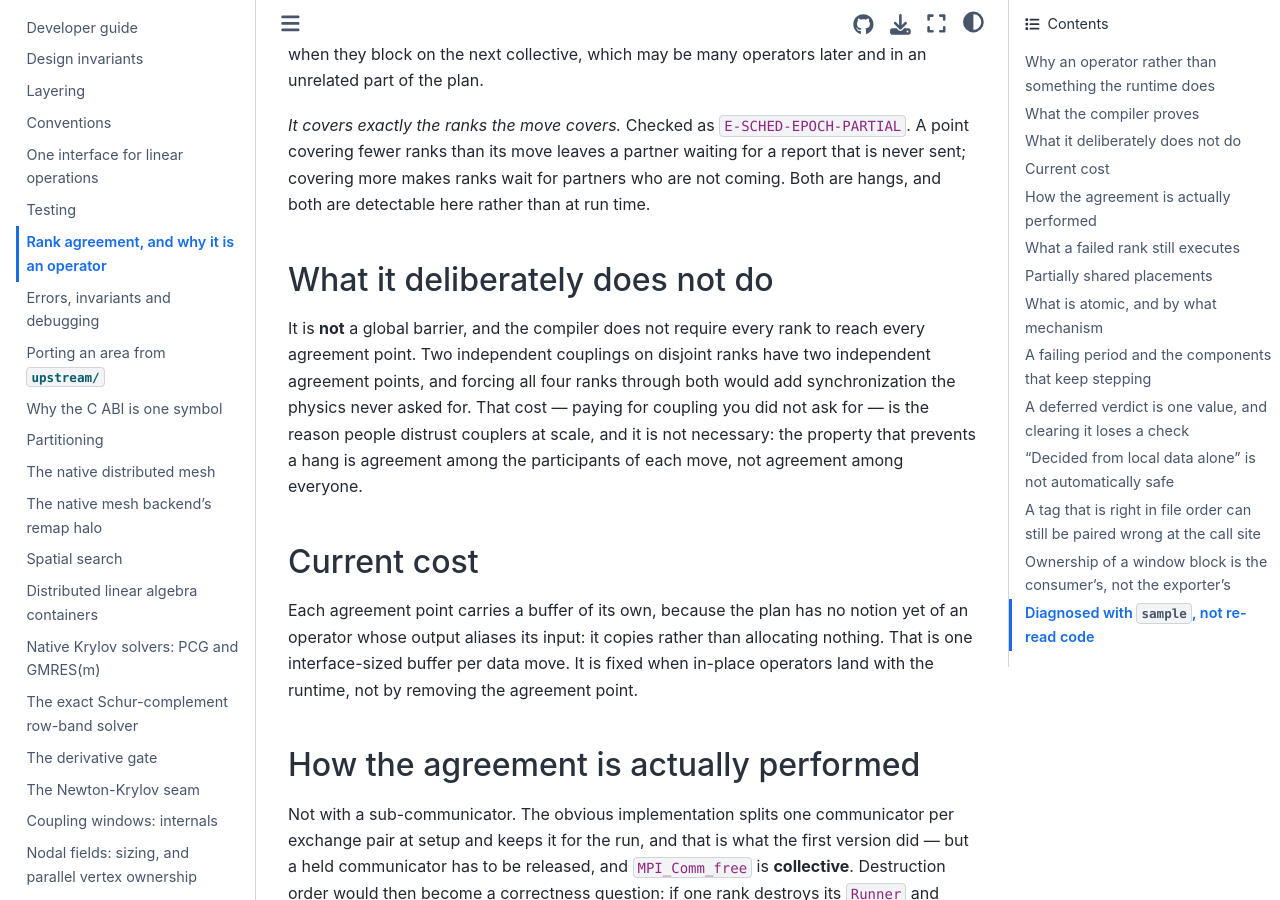
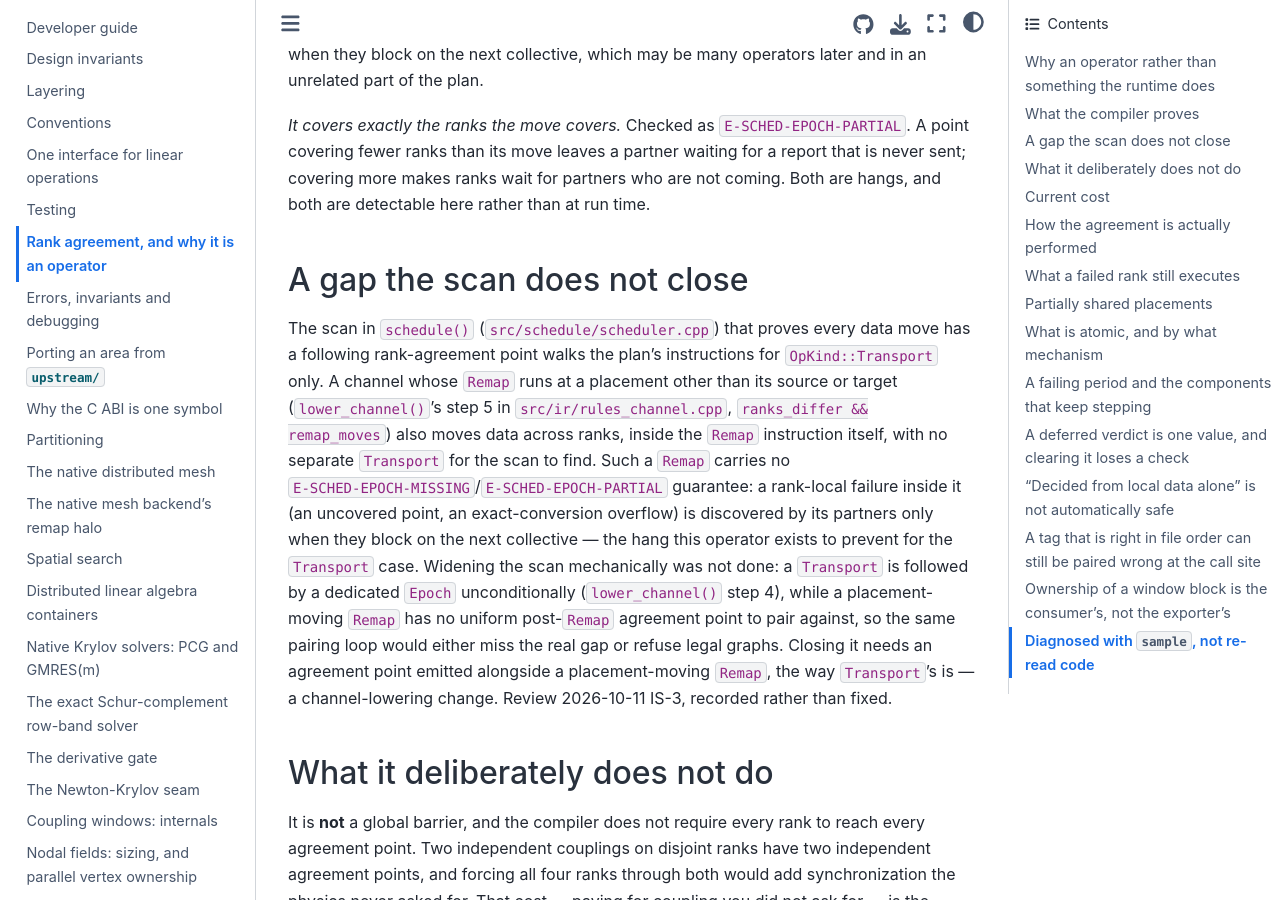
Before and after one commit to vijaysm/fuse, a Sphinx documentation site: the page built from docs/dev/rank-agreement.md, in a window 1280 px wide and 900 px high, scrolled down 947 px. Built offline with Sphinx 7.4.7 and the Sphinx Book theme 1.1.4, drawn with Linux system fonts in a browser that asks for light colours; pages that are not in the unit, such as notebooks, are missing from menus.

Commit message:
Document a rank-agreement gap for placement-moving Remaps
The schedule() scan that proves each data move is followed by a rank-
agreement point only looks at Transport instructions. A Remap run at a
placement other than its source or target also moves data across ranks,
but has no agreement point to pair against, so a rank-local failure
inside it is found only when partners block in the next collective.
Describe the gap in rank-agreement.md; closing it needs a channel-
lowering change.

```diff
--- a/docs/dev/rank-agreement.md
+++ b/docs/dev/rank-agreement.md
@@ -39,6 +39,22 @@ operators later and in an unrelated part of the plan.
 partner waiting for a report that is never sent; covering more makes ranks wait
 for partners who are not coming. Both are hangs, and both are detectable here
 rather than at run time.
+
+## A gap the scan does not close
+
+The scan in `schedule()` (`src/schedule/scheduler.cpp`) that proves every data move has a following
+rank-agreement point walks the plan's instructions for `OpKind::Transport` only. A channel whose `Remap`
+runs at a placement other than its source or target (`lower_channel()`'s step 5 in
+`src/ir/rules_channel.cpp`, `ranks_differ && remap_moves`) also moves data across ranks, inside the
+`Remap` instruction itself, with no separate `Transport` for the scan to find. Such a `Remap` carries no
+`E-SCHED-EPOCH-MISSING`/`E-SCHED-EPOCH-PARTIAL` guarantee: a rank-local failure inside it (an uncovered
+point, an exact-conversion overflow) is discovered by its partners only when they block on the next
+collective — the hang this operator exists to prevent for the `Transport` case. Widening the scan
+mechanically was not done: a `Transport` is followed by a dedicated `Epoch` unconditionally
+(`lower_channel()` step 4), while a placement-moving `Remap` has no uniform post-`Remap` agreement
+point to pair against, so the same pairing loop would either miss the real gap or refuse legal graphs.
+Closing it needs an agreement point emitted alongside a placement-moving `Remap`, the way `Transport`'s
+is — a channel-lowering change. Review 2026-10-11 IS-3, recorded rather than fixed.
 
 ## What it deliberately does not do
 
```
